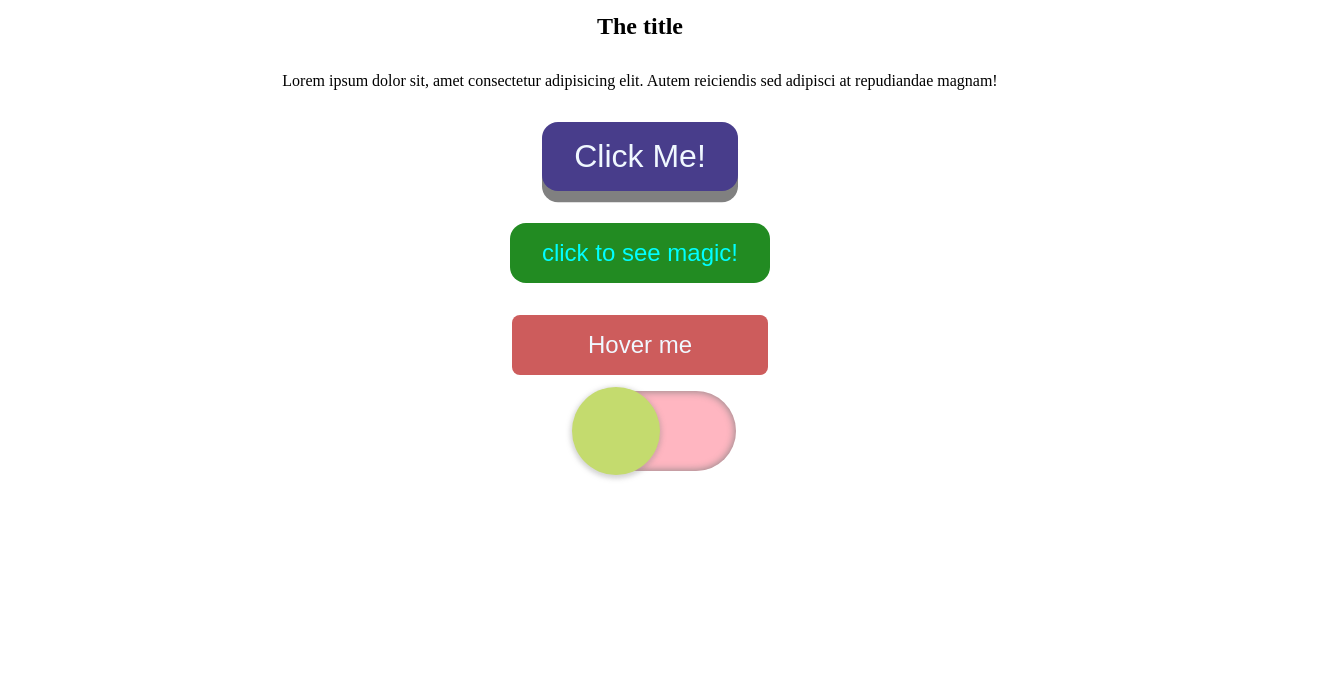
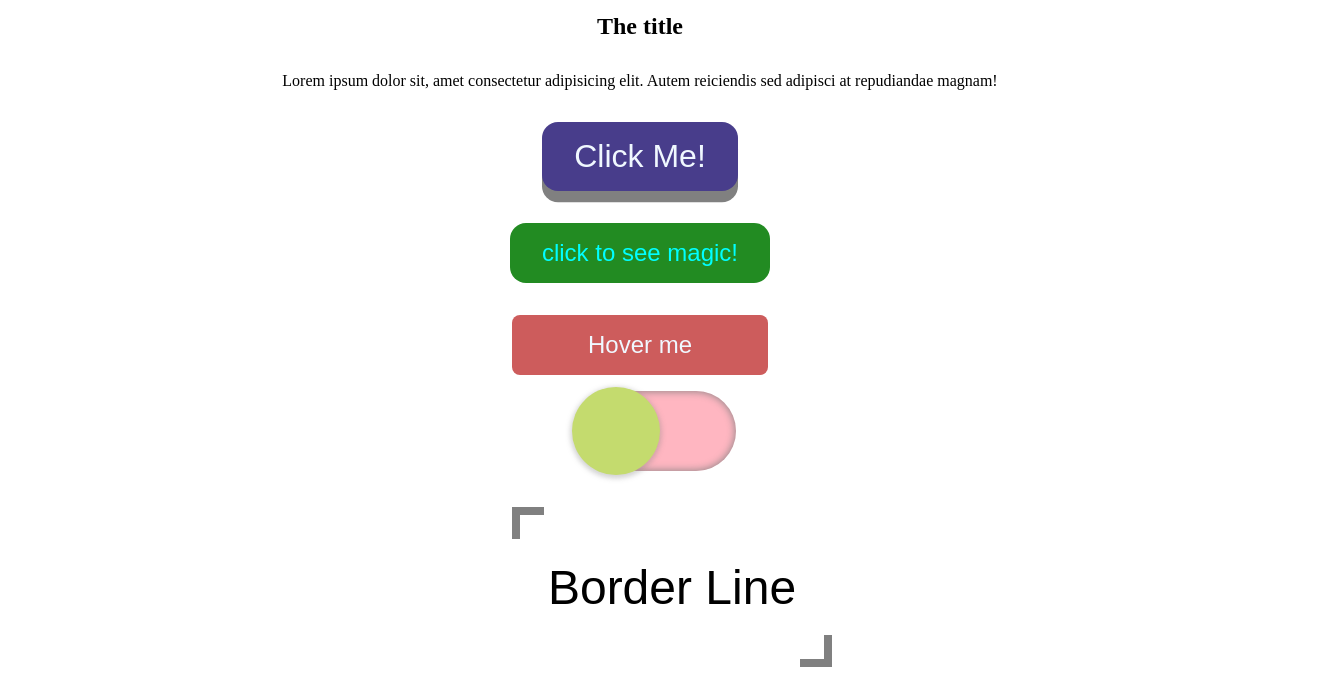
Before and after one commit to peterPalVanyo/css_snippets, a plain HTML site: page index.html in a window 1280 px wide. Shown: the part 120-803 px from the top of the page, 1344 px wide, since content can reach past the window. Drawn offline with Linux system fonts and the light colour scheme.

Commit message:
border line button

```diff
--- a/index.html
+++ b/index.html
@@ -34,5 +34,6 @@
     <form>
       <input type="checkbox" />
     </form>
+    <button id="line">Border Line</button>
   </body>
 </html>
--- a/style.css
+++ b/style.css
@@ -264,3 +264,41 @@ input[type="checkbox"]::before {
 input:checked[type="checkbox"]::before {
   left: 5rem;
 }
+/* border line button */
+button#line {
+  margin: 1rem 40%;
+  width: 20rem;
+  height: 10rem;
+  font-size: 3rem;
+  background-color: transparent;
+  border: none;
+  outline: none;
+  position: relative;
+  overflow: hidden;
+}
+button#line::before {
+  position: absolute;
+  content: '';
+  top: 0;
+  left: 0;
+  width: 2rem;
+  height: 2rem;
+  border-top: 0.5rem solid grey;
+  border-left: 0.5rem solid grey;
+  transition: all 1s ease-in;
+}
+button#line::after {
+  position: absolute;
+  content: '';
+  bottom: 0;
+  right: 0;
+  width: 2rem;
+  height: 2rem;
+  border-bottom: 0.5rem solid grey;
+  border-right: 0.5rem solid grey;
+  transition: all 1s ease-in;
+}
+button#line:hover::before, button#line:hover::after {
+  width: 20rem;
+  height: 10rem;
+}
```
